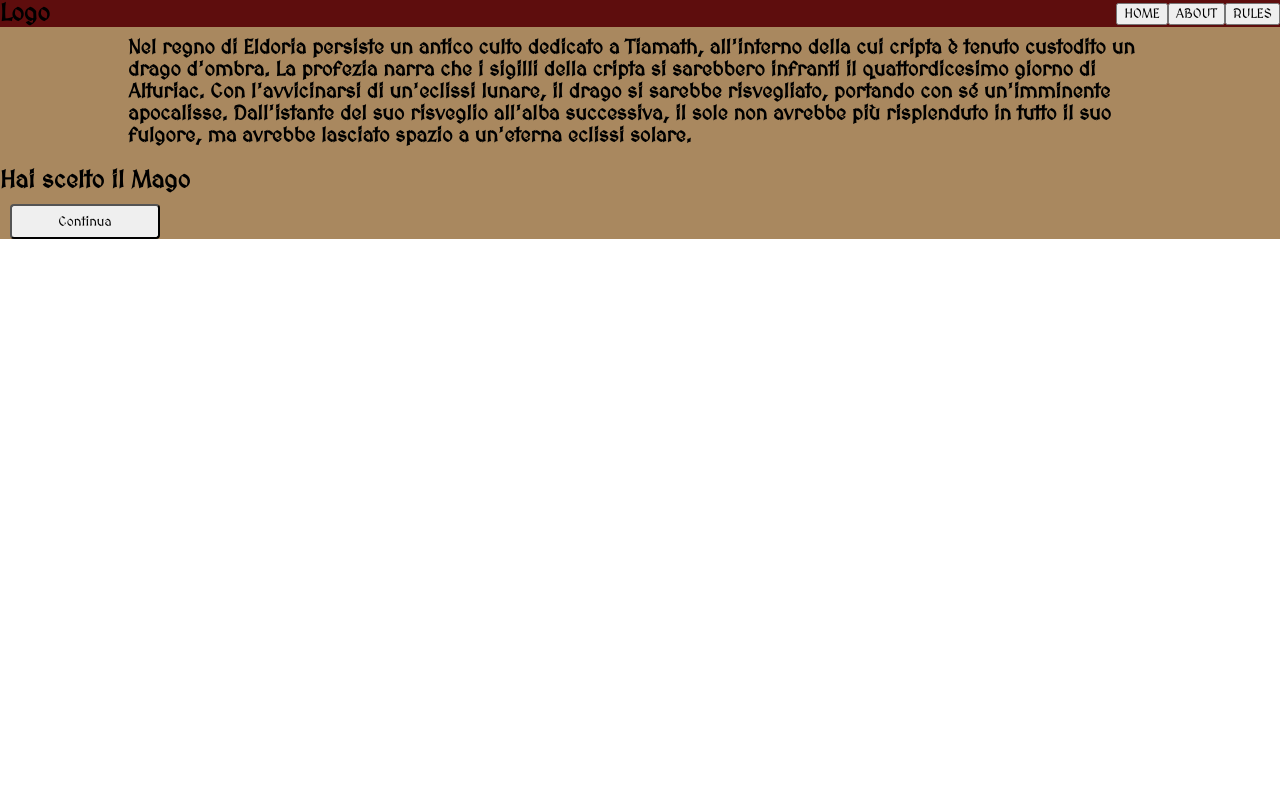
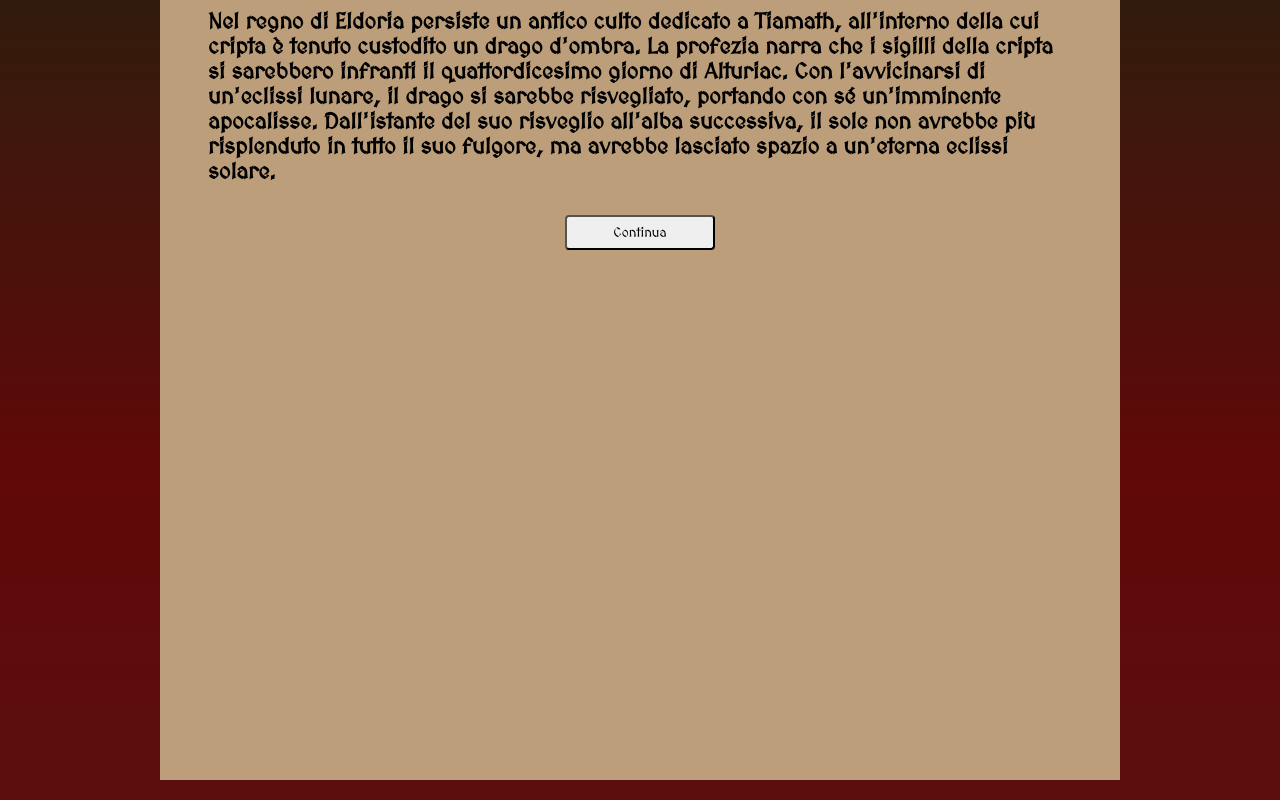
Before and after one commit to massimorabuffo/Eldoria-s-Eclipse, a React (Vite) app: page /game/1 in a window 1280 px wide. Built offline with nearby package versions, Linux system fonts and the light colour scheme; the HTML template or start-up script is replaced by a standard one.

Commit message:
add some choice

```diff
--- a/src/Adventure.jsx
+++ b/src/Adventure.jsx
@@ -47,7 +47,7 @@ export function Adventure() {
                 <div className="container-card-adventure">
                     <div className='card-adventure' id='paladin' onClick={() => choosedHero('paladin')}>
                         <div className="character-img">
-                            <img src="public\paladinoImg.jpg" />
+                            <img src="/paladinoImg.jpg" />
                         </div>
                         <div className="text-card">
                             <div className="characters-name">
@@ -80,9 +80,6 @@ export function Adventure() {
                         </div>
                     </div>
                 </div>
-                <div className="container-text-adventure">
-                </div>
-
             </div>
 
         </div>
--- a/src/App.jsx
+++ b/src/App.jsx
@@ -1,21 +1,17 @@
 import { Route, Routes } from "react-router-dom"
-import { Navbar } from "./navbar"
 import { Home } from "./Home"
-import { Rules } from "./Rules"
-import { Testo } from "./TestoDiProva"
 import { Adventure } from "./Adventure"
 import { Game } from "./Game"
+import "./Home.css"
 
 function App() {
 
   return (
     <>
-      <Navbar />
       <Routes>
           <Route path="/" element={<Home />} />
           <Route path="/adventure" element={<Adventure />} />
           <Route path="/game/:hero" element={<Game />} />
-          <Route path="rules" element={<Rules />} />
 
       </Routes>
     </>
--- a/src/Character.jsx
+++ b/src/Character.jsx
@@ -1,7 +1,7 @@
 export function Character({hero}){
 
     return(
-        <div className="container-paladin">
+        <div className="container-hero">
             {hero === 'paladin' ? <h2>Hai scelto il Paladino</h2> : <h2>Hai scelto il Mago</h2>}
             {hero === 'paladin' && <h3>Nella luce del sole brillante, un paladino emerge,
                 la figura di un guerriero vestito in una sontuosa armatura di placche.
--- a/src/Game.jsx
+++ b/src/Game.jsx
@@ -1,89 +1,114 @@
+//Creazione di un array di oggetti e ogni oggetto dovrebbe definire un paragrafo con testo e proprietà
+//hidden(boolean). Per renderizzare i paragrafi faccio un map di questi array, ogni paragrafo avrà un id,
+// al click del paragrafo passa l id del paragrafo e modifica la proprietà hidden di quel elemento.
+//Aggiungi un index +1 per agire sul successivo.
+
 import { useState } from "react"
 import { useParams } from "react-router-dom"
 import { Character } from "./Character"
-import { Continue1 } from "./Continue1"
-import { Continue2 } from "./Continue2"
-import { Adventure } from "./Adventure"
+
 
 export function Game() {
     const { hero } = useParams()
-    const [hidden, setHidden] = useState()
-    const paragrafiArr = [{
-        text: '1',
-        hidden: true,
+    const [number, setNumber] = useState(0);
+    const [data, setData] = useState([]);
+    const [secondData, setSecondData] = useState([]);
+    const [choose, setChoose] = useState('')
+    const [hidden, setHidden] = useState(true);
+
+    const paragrafhArr = [
+        {
+            text: '1 Story',
+            textP: "Nel bel mezzo di questa imminente catastrofe, si ergono figure di speranza e coraggio. Nella luce del sole brillante, emerge un paladino, un guerriero il cui destino è intrecciato indissolubilmente a quello del regno. Vestito in un'armatura scintillante di placche, i cui simboli sacri risplendono di un bagliore divino, il paladino avanza con occhi intensi e determinati. La sua spada sacra, pronta a essere sguainata contro le tenebre, è la lama che taglia l'oscurità, un baluardo contro la minaccia del drago d'ombra.",
+            textM: "Le mani della maga sono agili e delicate, ma vibrano con un potere arcano immenso amplificato dal cristallo nel suo bastone. Ogni gesto che compie è studiato e preciso, mentre intona antiche formule magiche con una voce che risuona come una melodia incantata.",
+            id: 0,
         },
         {
-        text: '2',
-        hidden: true,
+            text: '2 Story',
+            textP: "Ti viene assegnata una missione dal Re: ''c'è un villaggio poco lontano da qui, pochi mesi fa alcuni mostri hanno iniziato ad avvicinarsi sempre di più e da poco è finito in fiamme. Vorrei che andassi a controllare l'area e scoprissi la causa di questi strani avvicinamenti.'' ",
+            textM: 'Background Mago',
+            id: 1,
         },
         {
-        text: '3',
-        hidden: true,
-    }]
-    // const [isDisabled, setIsDisabled] = useState(false)
+            text: '3 Story',
+            textP: "Prendi il tuo equipaggiamento, la tua spada sacra, un piccolo rifornimento e all'alba ti dirigi verso il villaggio. La capitale è grande ma proprio per questo c'è un molta gente che va e viene, anche in carrozza, e infatti eccone una proprio vicino al palazzo reale, che fortuna. ",
+            textM: 'Inizio storia Mago',
+            id: 2,
+        },
+        {
+            text: '4 Story',
+            textP: "La carrozza è trainata da due cavalli grigiastri, uno di loro ha qualche graffio ai lati della groppa, saranno stati attaccati da qualche mostro prima di arrivare in città. A capo della carrozza c'è un uomo sulla mezz'età con lo sguardo perso nel vuoto.",
+            textM: 'Inizio storia Mago',
+            id: 3,
+        },
+    ];
+
+    const chooseArray = [
+        {
+            textA: '"HEY LEI, HO BISOGNO DI UN PASSAGGIO" la tua voce rimbomba per le strade della citta.',
+            textB: '"Salve, sono diretto a sud, devo controllare uno dei villaggi vicini. Per caso può accompagnarmi?"',
+        },
+    ]
 
 
-    // function funcContinue() {
-    //     setShowStory2((item) => !item)
-    // }
-    function handleContinue(index) {
+
+    // FUNZIONI FUNZIONI FUNZIONI FUNZIONI
+    const handleContinue = () => {
+
+        if (number < 4) {
+            setData([...data, paragrafhArr[number]]);
+            setNumber(number + 1);
+        } else if (number >= paragrafhArr.length) {
             setHidden((item) => !item)
-        paragrafiArr[index].hidden = false
-        setparagraf(paragrafiArr)
-        // setIsDisabled(true)
         }
-    //Creazione di un array di oggetti e ogni oggetto dovrebbe definire un paragrafo con testo e proprietà
-    //hidden(boolean). Per renderizzara i paragrafi faccio un map di questi array, ogni paragrafo avrà un id,
-    // al click del paragrafo passa l id del paragrafo e modifica la proprietà hidden di quel elemento.
-    //Aggiungi un index +1 per agire sul successivo
+        else { console.error('error') }
+    };
+
+    const chooseA = () => {
+        setChoose('A')
+        setHidden((item)=>!item)
+        console.log('A was clicked')
+    }
+    const chooseB = () => {
+        setChoose('B')
+        console.log('B was clicked')
+    }
 
     return (
-        <div>
-            <div className="wrapper-adventure">
-                <div className="container-adventure">
-                    <div className="container-text-adventure">
-                        <div className="text-adventure">
-                            <p>
-                                Nel regno di Eldoria persiste un antico culto dedicato a Tiamath, all'interno della cui
+        <>
+            <div className="wrapper-game">
+                <div className="container-game">
+                    <div className="container-text-game">
+                        <h2 className="text-game">Nel regno di Eldoria persiste un antico culto dedicato a Tiamath, all'interno della cui
                             cripta è tenuto custodito un drago d'ombra. La profezia narra che i sigilli della cripta
                             si sarebbero infranti il quattordicesimo giorno di Alturiac. Con l'avvicinarsi di
                             un'eclissi lunare, il drago si sarebbe risvegliato, portando con sé un'imminente apocalisse.
                             Dall'istante del suo risveglio all'alba successiva, il sole non avrebbe più risplenduto in
                             tutto il suo fulgore, ma avrebbe lasciato spazio a un'eterna eclissi solare.
-                            </p>
+                        </h2>
+
+                        {data.map((el) => (
+                            <h4 className="text-game" key={el.id}>{hero === 'paladin' ? el.textP : el.textM}</h4>
+                        ))}
+
+
+                    </div>
+                    {/* BOTTONI */}
+
+                    {/* {hidden && <button className='button-continue' onClick={() => handleContinue()}>Continua</button>} */}
+
+                    {!hidden && hero === 'paladin' && (<div className="container-continue-button">
+                        <button className='button-continue' onClick={() => chooseA()}>Gli urli contro.</button>
+                        <button className='button-continue' onClick={() => chooseB()}>Ti avvicini gentilmente e gli chiedi se può accompagnarti.</button>
+
+                    </div>)}
+                    {chooseArray.map((el) => (
+                            <h4 >{choose === 'A' ? el.textA : choose === 'B' && el.textB}</h4>
+                    ))}
+
+                    {hidden && <button className='button-continue' onClick={() => handleContinue()}>Continua</button>}
                 </div>
             </div>
-                </div>
-                <div className={hero === 'paladin' ? "container-paladin" : 'container-mage'}>
-                    <Character hero={hero} />
-                    <button className='continue-button' onClick={handleContinue}> Continua </button>
-                    <div className={hidden ? 'text-adventure' : 'disactive'}>
-                        <Continue1 hero={hero}
-                            textP="Storia Paladino: Adottato da piccolo da una famiglia di nobili di un ordine
-                            cavalleresco, vieni cresciuto tra ricchezze, salute e potere.
-                            Ti viene insegnata l'arte della spada con l'obbiettivo di proteggere i più deboli e di esorcizzare il male.
-                            Al tuo 16esimo anno di età saresti entrato a far parte ufficialmente dell'ordine cavalleresco ma la notte prima misteriosi membri del culto
-                            assalirono la dimora familiare, bruciando e uccidendo chiunque trovassero.
-                            Tua madre si sacrificò per riuscire a farti scappare sfruttando la foresta vicino la dimora.
-                            Riuscisti ad arrivare a stento al primo villaggio vicino dove vivesti nascosto fino al calmarsi della situazione."
-                            textM='Vabbè il mago lo faccio dopo.' />
-                    </div>
-                    <button className={hidden ? 'continue-button' : "disactive"} onClick={handleContinue}> Continua </button>
-                    <div className={hidden ? 'text-adventure' : 'disactive'}>
-                        <Continue1 hero={hero}
-                            textP="Divenuto adulto e ormai trasferito nella capitale di Eldoria continui a portare
-                            avanti gli ideali insegnati dei tuoi genitori:
-                            distruggere il male e difendere i deboli, ma che cos'è questo male? Un ricordo rimasto nella tua mente per tutti questi anni:
-                            un uomo con una veste e il simbolo di un cerchio formato da un drago, appartiene sicuramente al culto che ha sterminato la tua
-                            famiglia."
-                            textM='Vabbè il mago lo faccio dopo.' />
-                    </div>
-                    {/* paragrafiArr.map((el, index)=> (
-                        <p key={index}>{el.text}</p>
-                        <button onClick={()=>handleContinue(index)}> </button>
-                    )) */}
-                </div>
-            </div>
-        </div>
-    )
+        </>
+    );
 }
--- a/src/Home.css
+++ b/src/Home.css
@@ -13,12 +13,10 @@ body::-webkit-scrollbar{
 .disactive{
     display: none;
 }
-.navbar-container{
-    display: flex;
-    justify-content: space-between;
-    align-items: center;
-    background-color: rgb(94, 13, 13);
-}
+
+/* HOME SECTION */
+
+
 .background-home{
     background-repeat:no-repeat;
     background-size:contain;
@@ -59,17 +57,24 @@ body::-webkit-scrollbar{
     border-radius: 20px;
     border: 3px solid black;
     padding: 10px;
-    background-color: rgb(106, 0, 0);
+    background-color: #6a0000;
     color: black;
     height: 70px;
     box-shadow: 0px 15px 4px rgba(0, 0, 0, 0.4)
 }
 /* SEZIONE DELL AVVENTURA */
+
+
 .wrapper-adventure{
-    background-color: rgb(169, 136, 95);
+    /* background-color: rgb(189, 131, 59); */
+    background: linear-gradient(to top, #5c0e0e 5%, #600808 40%, #321c0d 100%);
+    display: flex;
+    justify-content: center;
+    text-align: start;
 }
 .container-adventure{
-    background-repeat: no-repeat;
+    background-color: rgb(188, 158, 122);
+    width: 75%;
 }
 .container-text-adventure{
     display: flex;
@@ -129,6 +134,51 @@ body::-webkit-scrollbar{
     width: 80%;
     margin-bottom: 20px;
 }
+
+
+
+
+
+/* GAME SECTION */
+
+
+
+
+.wrapper-game{
+    background: linear-gradient(to top, #5c0e0e 5%, #600808 40%, #321c0d 100%);
+    display: flex;
+    justify-content: center;
+    min-height: 100vh;
+    height: max-content;
+    padding-bottom: 20px;
+}
+.container-game{
+    background-color: rgb(188, 158, 122);
+    width: 75%;
+    display: flex;
+    align-items: center;
+    flex-direction: column;
+}
+.container-text-game{
+    width: 90%;
+    display: flex;
+    flex-direction: column;
+    align-items: center;
+}
+.text-game{
+    font-size: 22px;
+    margin: 10px 0px;
+    width: 100%;
+    display: flex;
+    flex-wrap: wrap;
+    flex-direction: column;
+    margin-bottom: 20px;
+}
+.container-hero{
+    display: flex;
+    flex-direction: column;
+    align-items: center;
+}
 /* BOTTONI */
 
 .container-continue-button{
@@ -138,16 +188,15 @@ body::-webkit-scrollbar{
     justify-content: center;
     align-items: center;
     flex-wrap: wrap;
-    flex-direction: column;
     margin: 15px;
 }
-.continue-button{
+.button-continue{
     border-radius: 4px;
     cursor: pointer;
     display: flex;
     align-items: center;
     justify-content: center;
-    width: 150px;
+    min-width: 150px;
     height: 35px;
     margin: 10px;
     padding: 10px;
```
Also changed, not shown: src/Continue1.jsx (+7 -0 lines), src/Rules.jsx (deleted, +0 -8 lines). Lines whose indentation alone changed are shown as unchanged.
